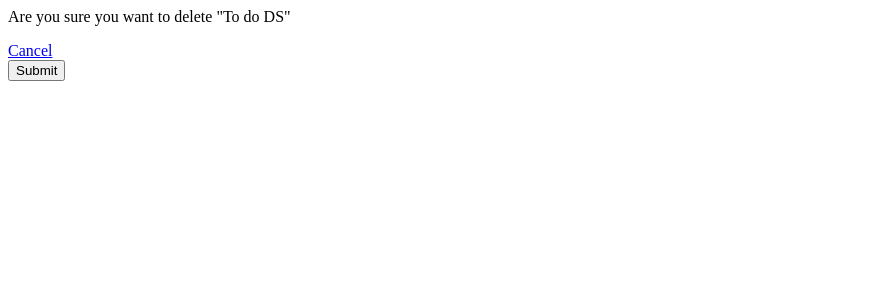
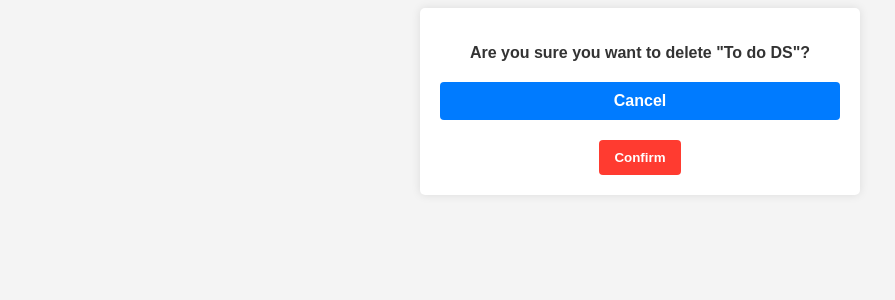
Before and after one commit to matherist/ToDo, a Django app: page /delete/8/ in a window 1280 px wide. Shown: the top 300 px of the page, without its empty margins (0-895 px from the left). Run offline with Django 3.2, Linux system fonts and the light colour scheme; data comes from the database, SQL or seed files in the repository; both versions use the stored data as it was after the commit.

Commit message:
Design added

```diff
--- a/tasks/templates/tasks/delete.html
+++ b/tasks/templates/tasks/delete.html
@@ -1,8 +1,76 @@
-<p> Are you sure you want to delete "{{item}}"</p>
+<!DOCTYPE html>
+<html lang="en">
+<head>
+    <meta charset="UTF-8">
+    <meta name="viewport" content="width=device-width, initial-scale=1.0">
+    <title>Delete Confirmation</title>
+    <style>
+        body {
+            font-family: Arial, sans-serif;
+            background-color: #f4f4f4;
+        }
 
-<a href="{% url 'list' %}">Cancel</a>
+        .container {
+            max-width: 400px;
+            margin: 0 auto;
+            padding: 20px;
+            background-color: #fff;
+            border-radius: 5px;
+            box-shadow: 0px 0px 10px rgba(0, 0, 0, 0.1);
+        }
 
-<form method="POST", action="">
-    {% csrf_token %}
-    <input type="submit", name="Confirm">
-</form>
+        p {
+            font-weight: bold;
+            text-align: center;
+            color: #333;
+        }
+
+        a {
+            display: block;
+            text-align: center;
+            margin-top: 20px;
+            text-decoration: none;
+            background-color: #007BFF;
+            color: #fff;
+            padding: 10px 15px;
+            border-radius: 4px;
+            font-weight: bold;
+            transition: background-color 0.3s ease;
+        }
+
+        a:hover {
+            background-color: #0056b3;
+        }
+
+        form {
+            text-align: center;
+            margin-top: 20px;
+        }
+
+        input[type="submit"] {
+            background-color: #FF3B30;
+            color: #fff;
+            padding: 10px 15px;
+            border: none;
+            border-radius: 4px;
+            cursor: pointer;
+            font-weight: bold;
+            transition: background-color 0.3s ease;
+        }
+
+        input[type="submit"]:hover {
+            background-color: #D93025;
+        }
+    </style>
+</head>
+<body>
+    <div class="container">
+        <p>Are you sure you want to delete "{{ item }}"?</p>
+        <a href="{% url 'list' %}">Cancel</a>
+        <form method="POST" action="">
+            {% csrf_token %}
+            <input type="submit" name="Confirm" value="Confirm">
+        </form>
+    </div>
+</body>
+</html>
```
Also changed, not shown: tasks/templates/tasks/list.html (+93 -6 lines), tasks/templates/tasks/update_task.html (+67 -6 lines), db.sqlite3.
